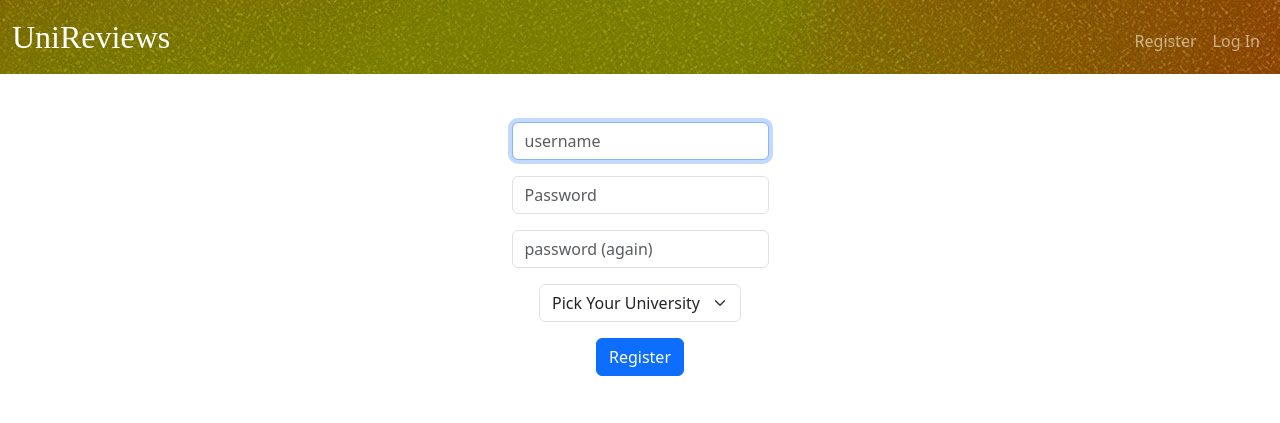
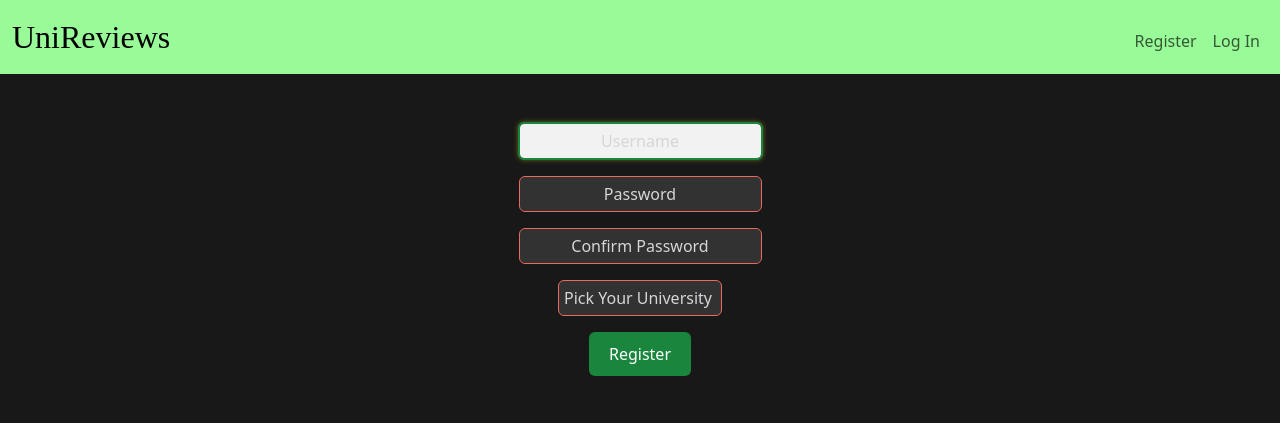
Before and after one commit to Dogeboge1023/unireviews, a Flask app: page /register in a window 1280 px wide. Shown: the top 423 px of the page. Run offline with Flask 3, Linux system fonts and the light colour scheme; some libraries are stand-ins or nearby versions; some web fonts are replaced.

Commit message:
reworked login,register,switched to dark mode,changed navbar color and hover animation,added some flash messages and reworked js implementation

```diff
--- a/app.py
+++ b/app.py
@@ -52,7 +52,8 @@ def login():
         if len(rows) != 1 or not check_password_hash(
             rows[0]["hash"], request.form.get("password")
         ):
-            return apology("invalid username and/or password", 403)
+            flash("Invalid Username/Password")
+            return render_template("login.html")
 
         # Remember which user has logged in
         session["user_id"] = rows[0]["id"]
@@ -73,7 +74,8 @@ def logout():
     session.clear()
 
     # Redirect user to login form
-    return redirect("/")
+    flash('logged out!')
+    return render_template("login.html")
 
 @app.errorhandler(404)
 def page_not_found(error):
@@ -87,17 +89,14 @@ def register():
         username = request.form.get("username")
         rows = db.execute("SELECT * FROM users WHERE username = :username", username=username)
         if len(rows) > 0:
-            return apology("Username is taken", 400)
+            flash("Username is taken", 'error')
+            return render_template("register.html")
         password = request.form.get("password")
         confirm_password = request.form.get("confirmation")
-        if password != confirm_password: #replace this with js.
-            flash('passwords do not match', 'error' )
-            return redirect("/register")
         hashed_password = generate_password_hash(password)
         university = request.form.get("uniselect")
         db.execute("INSERT INTO users (username, hash,university) VALUES(?,?,?)", username, hashed_password,university)
         new_user_id = db.execute("SELECT id FROM users WHERE username = :username", username=username)
         session["user_id"] = new_user_id[0]['id']
         return redirect("/")
-
     return render_template("register.html")
--- a/script.js
+++ /dev/null
@@ -1,22 +0,0 @@
-window.addEventListener('load', function() {
-    document.getElementById('registerForm').addEventListener('input', function () {
-        var password = document.getElementById('password').value;
-        var confirmation = document.getElementById('confirmation').value;
-        var username = document.getElementById('username').value;
-
-        var passwordError = document.getElementById('passwordError');
-
-        if (password.length < 8) {
-            passwordError.textContent = 'Password must be at least 8 characters long.';
-        } else if (password !== confirmation) {
-            passwordError.textContent = 'Passwords do not match.';
-        } else if (username === '' || password === '' || confirmation === '') {
-            passwordError.textContent = 'All fields must be filled.';
-        } else {
-            passwordError.textContent = '';
-        }
-
-        var registerBtn = document.getElementById('registerBtn');
-        registerBtn.disabled = (password.length < 8 || password !== confirmation || username === '' || password === '' || confirmation === '');
-    });
-});
--- a/static/styles.css
+++ b/static/styles.css
@@ -8,7 +8,7 @@ nav .navbar-brand
 
 }
 .background-image{
-    background-image: url(unnamed.jpg);
+    background-color: #98FB98;
 }
 /*ANIMATOIN FOR HOVER ANIMATION ON NAV BAR*/
 .nav-link{
@@ -18,9 +18,9 @@ nav .navbar-brand
     transition: all 0.2s;
     content: '';
     opacity: 0;
-    height: 2px;
+    height: 3px;
     width: 100%;
-    background-color: greenyellow;
+    background-color: #181818;
     position: absolute;
     bottom: 0;
     left: 0;
@@ -34,3 +34,39 @@ nav .navbar-brand
 .red-star{
     color:red;
 }
+body{
+    background-color: #181818;
+}
+.form-color {
+
+    color: #d6d6d6;
+    border: 1px solid #eb6a5c;
+    background-color: #323232;
+    padding: 5px;
+
+}
+.form-color::placeholder{
+    color: #d6d6d6;
+    text-align:center;
+}
+.form-color:focus{
+    outline: none;
+    border: 2px solid #1a863d;
+    background-color: #F2F2F2;
+    box-shadow: 0 0 5px rgba(176, 191, 26, 0.5);
+}
+.button-color {
+    background-color: #1a863d; /* Teal color for the button */
+    color: #FFFFFF; /* Text color for better readability */
+    padding: 10px 20px; /* Adjust padding as needed */
+    border: none;
+    cursor: pointer;
+  }
+
+  .button-color:hover {
+    background-color: #176e34; /* Darker teal color on hover */
+  }
+  .button-color:disabled{
+    transition: all 0.2s;
+    background-color: #eb6a5c;
+  }
--- a/templates/layout.html
+++ b/templates/layout.html
@@ -34,7 +34,7 @@
   </head>
 
   <body>
-    <nav class=" background-image  navbar navbar-expand-md navbar-dark" >
+    <nav class=" background-image  navbar navbar-expand-md navbar-light" >
       <div class="container-fluid">
         <a class="navbar-brand" href="/">UniReviews</a>
         <button
@@ -88,7 +88,7 @@
 
     {% if get_flashed_messages() %}
     <header>
-      <div class="alert alert-primary mb-0 text-center" role="alert">
+      <div class="alert alert-danger mb-0 text-center" role="alert">
         {{ get_flashed_messages() | join(" ") }}
       </div>
     </header>
--- a/templates/login.html
+++ b/templates/login.html
@@ -7,11 +7,11 @@
 {% block main %}
     <form action="/login" method="post">
         <div class="mb-3">
-            <input autocomplete="off" autofocus class="form-control mx-auto w-auto" name="username" placeholder="username" type="text" required>
+            <input autocomplete="off" autofocus class="form-color form-control mx-auto w-auto" name="username" placeholder="Username" type="text" required>
         </div>
         <div class="mb-3">
-            <input class="form-control mx-auto w-auto" name="password" placeholder="password" type="password" required>
+            <input class="form-control mx-auto w-auto form-color" name="password" placeholder="Password" type="password" required>
         </div>
-        <button class="btn btn-primary" type="submit">Log In</button>
+        <button class="button-color btn btn-primary" type="submit">Log In</button>
     </form>
 {% endblock %}
--- a/templates/register.html
+++ b/templates/register.html
@@ -5,20 +5,20 @@
 {% endblock %}
 
 {% block main %}
+<script src="/static/script.js"></script>
     <form id="registerForm" action="/register" method="post">
         <div class="mb-3">
             <!--<label for="username">Username<span class="red-star">*</span></label>-->
-            <input autocomplete="off" autofocus class="form-control mx-auto w-auto" id ="username" placeholder="username" name="username" type="text" requried>
+            <input autocomplete="off" autofocus class="form-control mx-auto w-auto form-color" id ="username" placeholder="Username" name="username" type="text" required>
         </div>
         <div class="mb-3">
-            <input class="form-control mx-auto w-auto" id="password" name="password" placeholder="Password" type="password" requried>
+            <input class="form-control mx-auto w-auto form-color" id="password" name="password" placeholder="Password" type="password" required>
         </div>
         <div class="mb-3">
-            <input class="form-control mx-auto w-auto" id="confirmation" name="confirmation" placeholder="password (again)" type="password" required>
+            <input class="form-control mx-auto w-auto form-color" id="confirmation" name="confirmation" placeholder="Confirm Password" type="password" required>
         </div>
-        <p id="passwordError" style="color: red"></p>
         <div class="mb-3">
-            <select class="form-select mx-auto w-auto" name="uniselect" required>
+            <select class="form-select mx-auto w-auto form-color" id="select"name="uniselect" required>
                 <option disabled selected value="">Pick Your University</option>
                 <option>Agruni</option>
                 <option>ATSU</option>
@@ -46,11 +46,10 @@
                 <option>TSMU</option>
                 <option>TSU</option>
                 <option>UG</option>
+                <optoin>other</option>
             </select>
         </div>
-
-
-        <button class="btn btn-primary"  id="registerBtn" type="submit">Register</button>
+        <button class="button-color btn btn-primary"  id="registerBtn" type="submit">Register</button>
+        <div id="passwordError" class="text-danger"></div>
     </form>
-    <script src="script.js"></script>
 {% endblock %}
```
Also changed, not shown: static/script.js (added, +31 -0 lines), unireviews.db.
